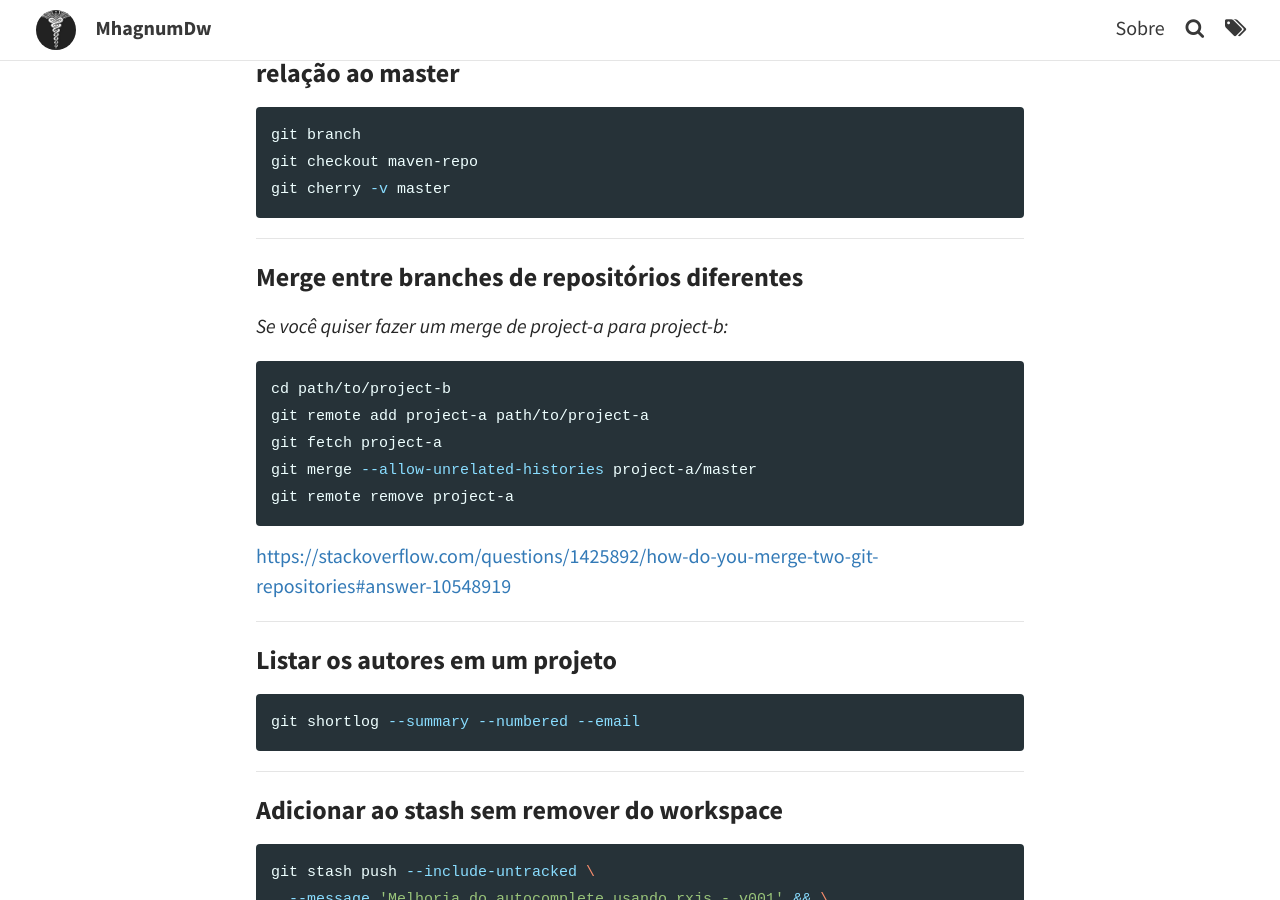
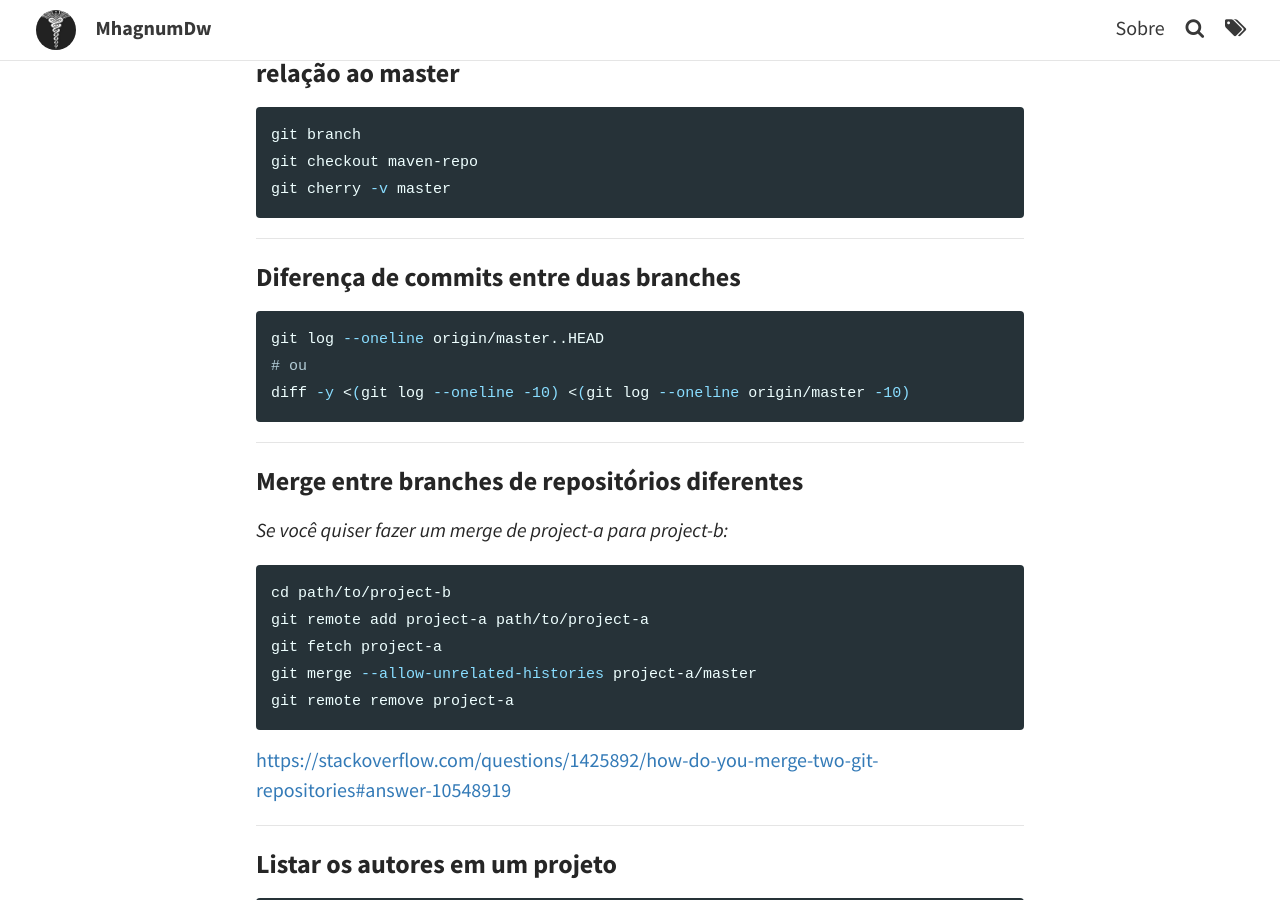
Before and after one commit to mhagnumdw/mhagnumdw.github.io, a Jekyll site: the page built from _posts/2017-10-01-git-dicas.markdown, in a window 1280 px wide and 900 px high, scrolled down 773 px. Built offline with Jekyll 4.4.1, drawn with Linux system fonts in a browser that asks for light colours; comment, search, counter and statistics services are not loaded.

Commit message:
Atualiza o post Git Dicas

````diff
--- a/_posts/2017-10-01-git-dicas.markdown
+++ b/_posts/2017-10-01-git-dicas.markdown
@@ -37,6 +37,16 @@ git branch
 git checkout maven-repo
 git cherry -v master
 {% endhighlight %}
+
+* * *
+
+### Diferença de commits entre duas branches
+
+```shell
+git log --oneline origin/master..HEAD
+# ou
+diff -y <(git log --oneline -10) <(git log --oneline origin/master -10)
+```
 
 * * *
 
````
